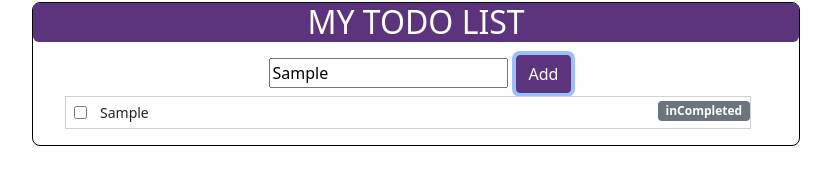
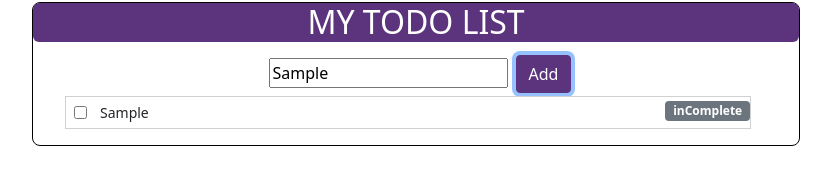
Before and after one commit to anshul9867/TodoApp, a React (Create React App) app: page / in a window 1280 px wide. Both pictures are taken after typing "Sample" into the empty fields and a click on the button "Add". Shown: the part 326-510 px from the top of the page, without its empty margins (224-1055 px from the left). Built offline with nearby package versions, Linux system fonts and the light colour scheme.

Commit message:
completev step2

```diff
--- a/src/Components/TodoForm/index.js
+++ b/src/Components/TodoForm/index.js
@@ -3,7 +3,7 @@ import { Form, Button } from 'react-bootstrap'
 
 
 function TodoForm(props) {
-//    console.log(props)
+//console.log(props)
 const {handleAddTODO,handleInputChange}=props
 
 
--- a/src/Components/TodoItem/index.js
+++ b/src/Components/TodoItem/index.js
@@ -11,8 +11,8 @@ function TodoItem(props) {
                     <li>{name}</li>
                 </div>
                 <div className=''>
-                    {isdone ?  <Badge bg="secondary" className="badge">Completed</Badge> :
-                    <Badge bg="secondary" className="badge">inCompleted</Badge>}
+                    {isdone ?<Badge bg="secondary" className="badge">Complete</Badge> :
+                    <Badge bg="secondary" className="badge">inComplete</Badge>}
                 </div>
             </div>
         </div>
```
Also changed, not shown: src/App.css (line endings or trailing spaces).
